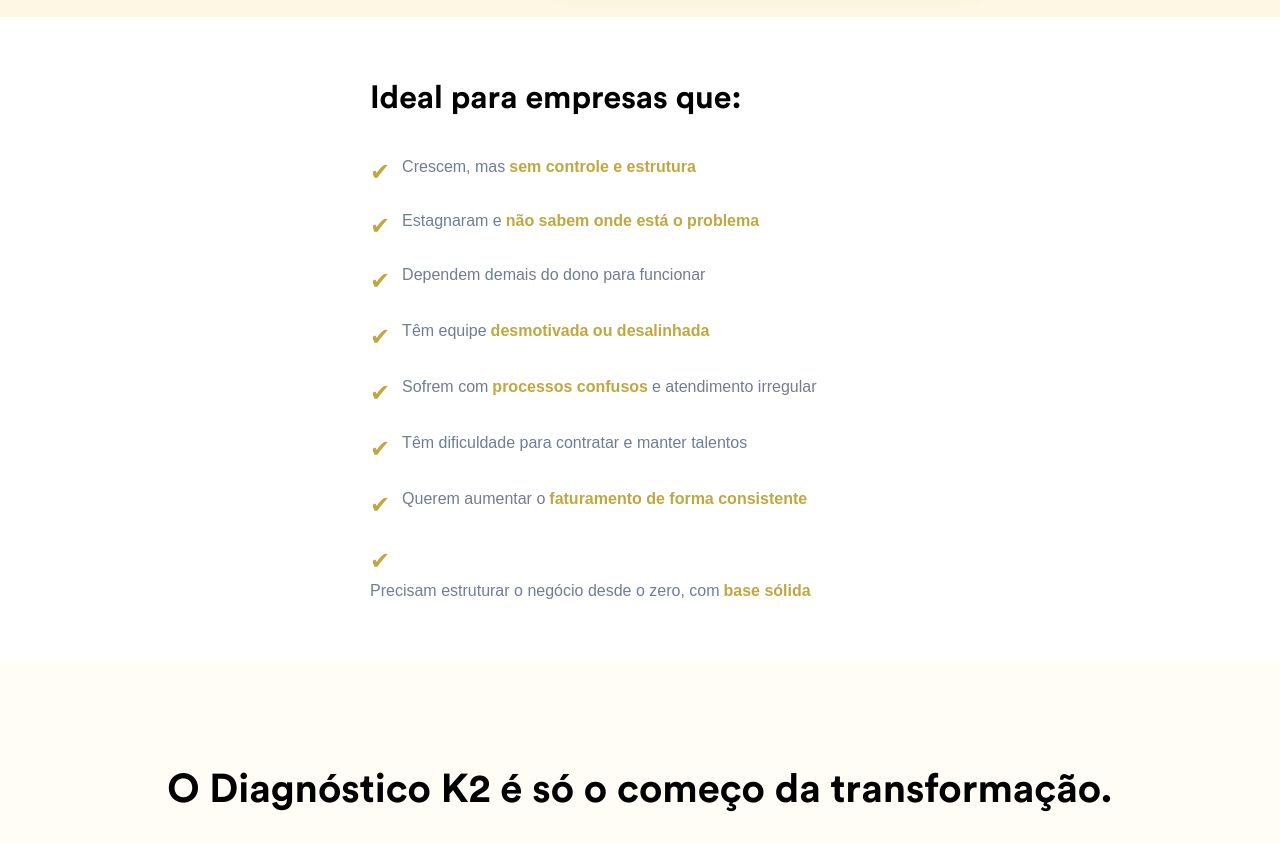
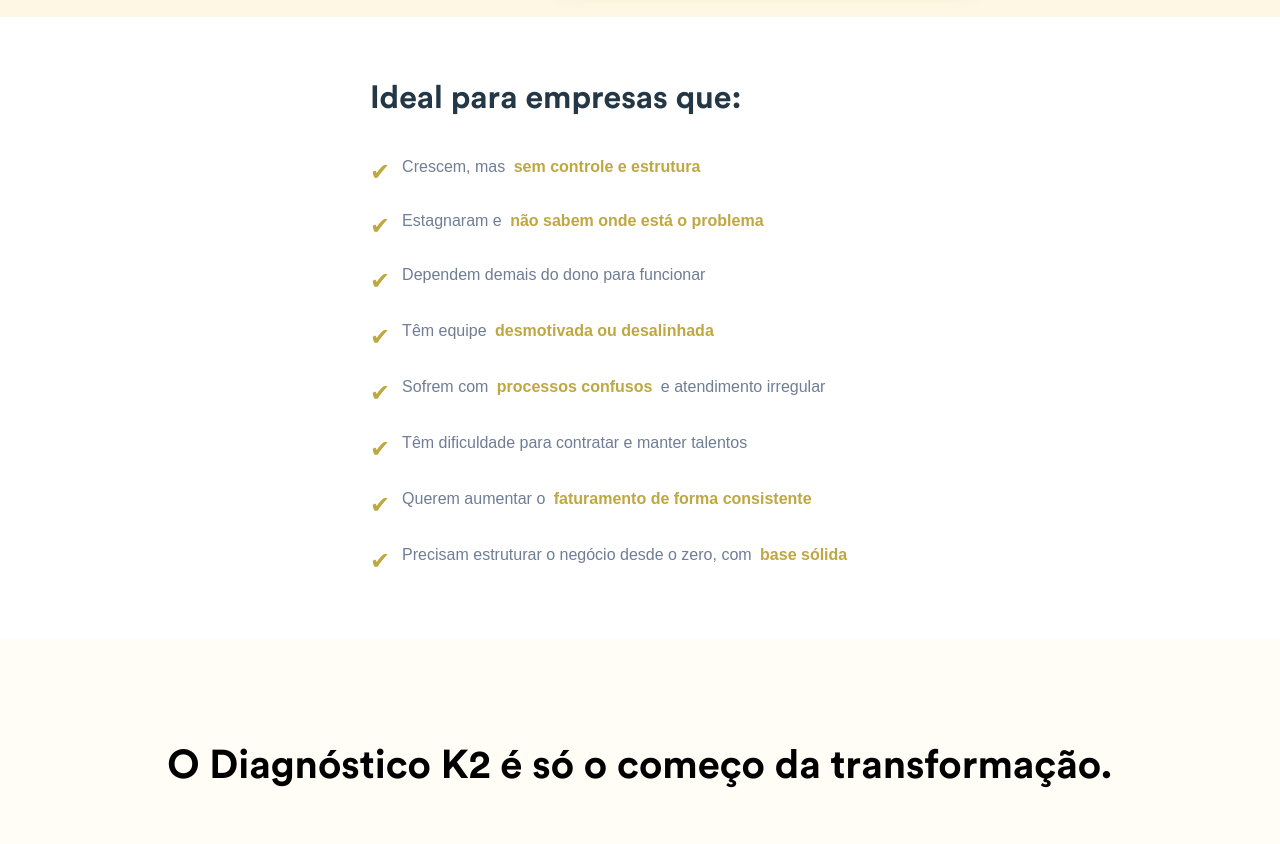
Before and after one commit to vortexoficial/k2expertise, a plain HTML site: page index.html in a window 1280 px wide. Shown: the part 3070-3914 px from the top of the page. Drawn offline with Linux system fonts and the light colour scheme; a web font is replaced by a local one.

Commit message:
Update index.html

```diff
--- a/index.html
+++ b/index.html
@@ -553,23 +553,22 @@ Mas o crescimento não é sustentável, a rotina pesa, os resultados oscilam.
     </div>
   </div>
 </section>
-
 <section style="background: #fff; padding: 60px 20px; font-family: Arial, sans-serif; color: #000;">
   <div class="empresa-conteudo" style="max-width: 700px; margin: 0 auto;">
     <h2 style="font-weight: bold; font-size: 2rem; margin-bottom: 40px; color: #243746;">
-      <font color="black">Ideal para empresas que:</font>
+      Ideal para empresas que:
     </h2>
-    <ul style="list-style: none; padding: 0; margin: 0;"><font color="black">
+    <ul style="list-style: none; padding: 0; margin: 0;">
       <li style="display: flex; align-items: flex-start; margin-bottom: 20px; font-size: 1.1rem; line-height: 1.4;">
         <span style="color: #bfa741; font-size: 1.5rem; margin-right: 12px;">✔</span>
         <p style="margin: 0;">
-          Crescem, mas<span style="color: #bfa741; font-weight: 600; margin: 0 4px;">sem controle e estrutura</span>
+          Crescem, mas <span style="color: #bfa741; font-weight: 600; margin: 0 4px;">sem controle e estrutura</span>
         </p>
       </li>
       <li style="display: flex; align-items: flex-start; margin-bottom: 20px; font-size: 1.1rem; line-height: 1.4;">
         <span style="color: #bfa741; font-size: 1.5rem; margin-right: 12px;">✔</span>
         <p style="margin: 0;">
-          Estagnaram e<span style="color: #bfa741; font-weight: 600; margin: 0 4px;">não sabem onde está o problema</span>
+          Estagnaram e <span style="color: #bfa741; font-weight: 600; margin: 0 4px;">não sabem onde está o problema</span>
         </p>
       </li>
       <li style="display: flex; align-items: flex-start; margin-bottom: 20px; font-size: 1.1rem;">
@@ -580,13 +579,13 @@ Mas o crescimento não é sustentável, a rotina pesa, os resultados oscilam.
       <li style="display: flex; align-items: flex-start; margin-bottom: 20px; font-size: 1.1rem;">
         <span style="color: #bfa741; font-size: 1.5rem; margin-right: 12px;">✔</span>
         <p style="margin: 0;">
-          Têm equipe<span style="color: #bfa741; font-weight: 600; margin: 0 4px;">desmotivada ou desalinhada</span>
+          Têm equipe <span style="color: #bfa741; font-weight: 600; margin: 0 4px;">desmotivada ou desalinhada</span>
         </p>
       </li>
       <li style="display: flex; align-items: flex-start; margin-bottom: 20px; font-size: 1.1rem;">
         <span style="color: #bfa741; font-size: 1.5rem; margin-right: 12px;">✔</span>
         <p style="margin: 0;">
-          Sofrem com<span style="color: #bfa741; font-weight: 600; margin: 0 4px;">processos confusos</span>e atendimento irregular
+          Sofrem com <span style="color: #bfa741; font-weight: 600; margin: 0 4px;">processos confusos</span> e atendimento irregular
         </p>
       </li>
       <li style="display: flex; align-items: flex-start; margin-bottom: 20px; font-size: 1.1rem;">
@@ -598,14 +597,14 @@ Mas o crescimento não é sustentável, a rotina pesa, os resultados oscilam.
       <li style="display: flex; align-items: flex-start; margin-bottom: 20px; font-size: 1.1rem;">
         <span style="color: #bfa741; font-size: 1.5rem; margin-right: 12px;">✔</span>
         <p style="margin: 0;">
-          Querem aumentar o<span style="color: #bfa741; font-weight: 600; margin: 0 4px;">faturamento de forma consistente</span>
+          Querem aumentar o <span style="color: #bfa741; font-weight: 600; margin: 0 4px;">faturamento de forma consistente</span>
         </p>
       </li>
       <li style="display: flex; align-items: flex-start; font-size: 1.1rem;">
         <span style="color: #bfa741; font-size: 1.5rem; margin-right: 12px;">✔</span>
         <p style="margin: 0;">
-          Precisam estruturar o negócio desde o zero, com<span style="color: #bfa741; font-weight: 600; margin: 0 4px;">base sólida</span>
-        </p></font>
+          Precisam estruturar o negócio desde o zero, com <span style="color: #bfa741; font-weight: 600; margin: 0 4px;">base sólida</span>
+        </p>
       </li>
     </ul>
   </div>
@@ -618,6 +617,7 @@ Mas o crescimento não é sustentável, a rotina pesa, os resultados oscilam.
     }
   </style>
 </section>
+
 
 <section class="consulting-faq">
   <style>
```
